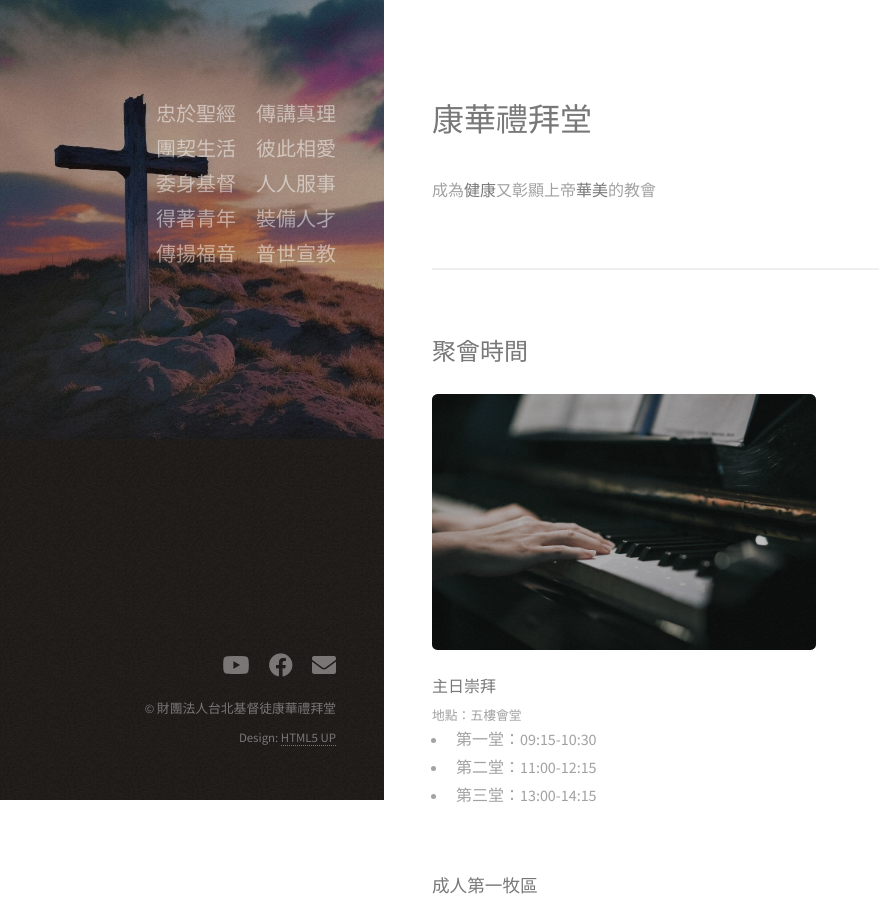
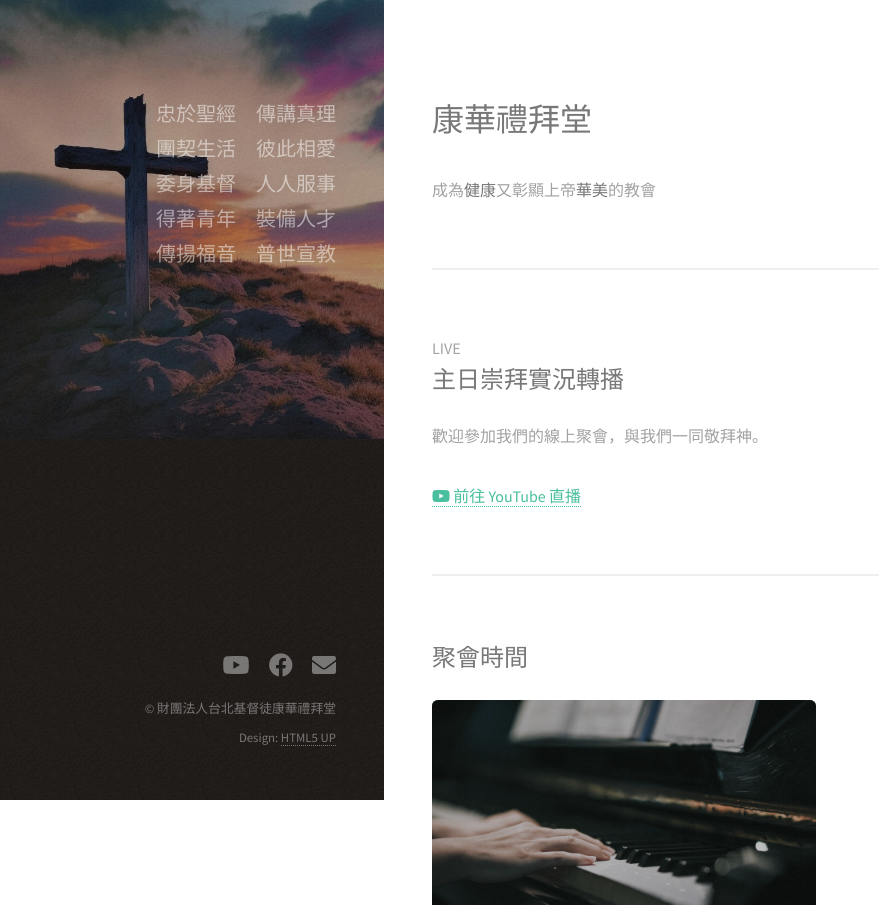
Before and after one commit to officeKH/officeKH.github.io, a plain HTML site: page index.html in a window 1280 px wide. Shown: the top 905 px of the page, without its empty margins (0-879 px from the left). Drawn offline with Linux system fonts and the light colour scheme.

Commit message:
Update index.html

```diff
--- a/index.html
+++ b/index.html
@@ -80,6 +80,19 @@
 				<li><a href="" class="button">康華家園</a></li>
 			</ul> -->
 		</section>
+
+		<section class="live-stream-section">
+    <div class="live-container">
+        <div class="live-content">
+            <div class="live-badge">LIVE</div>
+            <h2>主日崇拜實況轉播</h2>
+            <p>歡迎參加我們的線上聚會，與我們一同敬拜神。</p>
+            <a href="https://www.youtube.com/@KanghuaChurch/live" target="_blank" class="live-button">
+                <i class="fab fa-youtube"></i> 前往 YouTube 直播
+            </a>
+        </div>
+    </div>
+</section>
 
 		<!-- Two -->
 		<section id="two">
```
